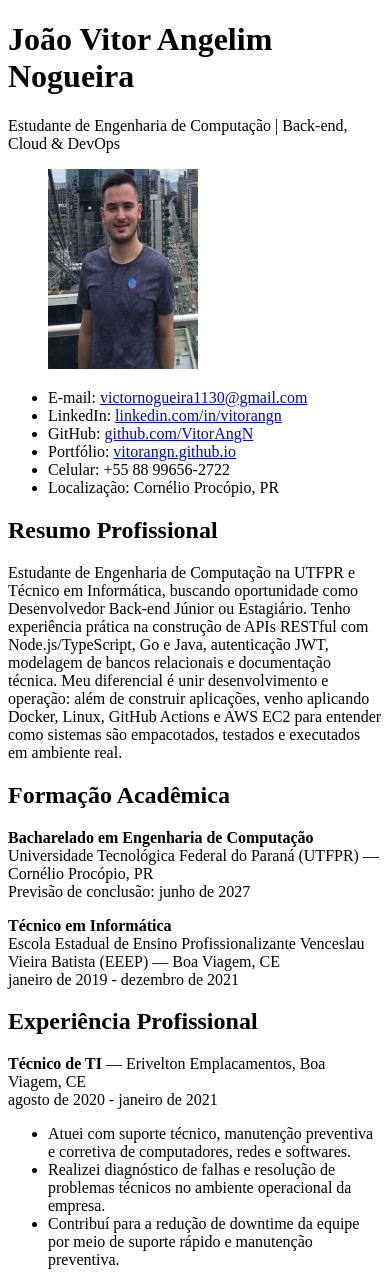
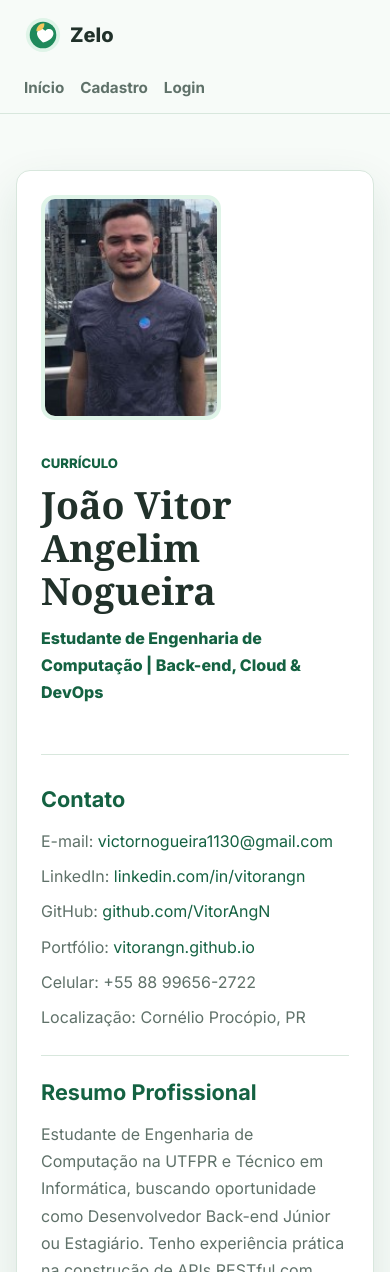
Before and after one commit to fwlipebueno/zelo, a plain HTML site: page curriculo-joao.html in a window 390 px wide. Shown: the top 1272 px of the page. Drawn offline with Linux system fonts and the light colour scheme.

Commit message:
fix: align resume pages with zelo styles

```diff
--- a/css/style.css
+++ b/css/style.css
@@ -561,153 +561,120 @@ form .button {
   }
 }
 
-/* # Parte da Página do Currículo do João Vitor */
-
-.cv-page {
-  background: #f7fbf8;
-  color: #21312a;
-  padding: 2rem;
+.cv-main {
+  margin: 0 auto;
+  max-width: 980px;
+  padding: var(--space-2xl) var(--space-lg);
 }
 
-.cv-page main {
-  max-width: 900px;
-  margin: 0 auto;
+.cv-card {
+  background: var(--color-surface);
+  border: 1px solid var(--color-border);
+  border-radius: var(--radius-medium);
+  box-shadow: var(--shadow-soft);
+  padding: var(--space-xl);
 }
 
-.cv-page #cabecalho-principal {
-  max-width: 900px;
-  margin: 0 auto 1.5rem;
-  padding: 2rem;
-  text-align: center;
-  background: #ffffff;
-  border: 1px solid #d8e7dd;
-  border-radius: 14px;
-  box-shadow: 0 18px 45px rgba(25, 84, 58, 0.12);
+.cv-header {
+  align-items: center;
+  border-bottom: 1px solid var(--color-border);
+  display: grid;
+  gap: var(--space-xl);
+  grid-template-columns: 180px 1fr;
+  margin-bottom: var(--space-xl);
+  padding-bottom: var(--space-xl);
 }
 
-.cv-page #cabecalho-principal h1 {
+.cv-photo {
   margin: 0;
-  color: #21312a;
-  font-family: Georgia, "Times New Roman", serif;
-  font-size: 2.4rem;
 }
 
-.cv-page #cabecalho-principal p {
-  margin: 0.5rem 0 0;
-  color: #146242;
-  font-weight: 700;
+.cv-photo img {
+  aspect-ratio: 4 / 5;
+  border: 4px solid var(--color-primary-light);
+  border-radius: var(--radius-medium);
+  object-fit: cover;
+  width: 100%;
 }
 
-.cv-page .container-perfil {
-  display: flex;
-  align-items: center;
-  gap: 1.5rem;
-  max-width: 900px;
-  margin: 0 auto 1.5rem;
-  padding: 1.5rem;
-  background: #ffffff;
-  border: 1px solid #d8e7dd;
-  border-radius: 14px;
-  box-shadow: 0 18px 45px rgba(25, 84, 58, 0.12);
+.cv-intro h1 {
+  margin-bottom: var(--space-sm);
 }
 
-.cv-page .container-perfil figure {
-  margin: 0;
-  flex-shrink: 0;
+.cv-intro p {
+  color: var(--color-primary-dark);
+  font-weight: 800;
 }
 
-.cv-page img[data-tipo="foto-cv"] {
-  width: 150px;
-  height: 200px;
-  object-fit: cover;
-  border-radius: 12px;
-  border: 3px solid #1f8a5b;
+.cv-section {
+  border-bottom: 1px solid var(--color-border);
+  margin-bottom: var(--space-lg);
+  padding-bottom: var(--space-lg);
 }
 
-.cv-page .container-perfil ul {
-  margin: 0;
-  padding-left: 1.2rem;
+.cv-section h2 {
+  color: var(--color-primary-dark);
+  font-size: 1.35rem;
 }
 
-.cv-page .secao-conteudo {
-  max-width: 900px;
-  margin: 0 auto 1.5rem;
-  padding: 1.5rem;
-  background: #ffffff;
-  border: 1px solid #d8e7dd;
-  border-radius: 14px;
-  box-shadow: 0 18px 45px rgba(25, 84, 58, 0.12);
+.cv-section h3 {
+  color: var(--color-text);
+  font-size: 1.08rem;
 }
 
-.cv-page .secao-conteudo h2 {
-  margin-bottom: 1rem;
-  padding-bottom: 0.5rem;
-  color: #146242;
-  font-size: 1.3rem;
-  border-bottom: 1px solid #d8e7dd;
+.cv-section strong {
+  color: var(--color-text);
 }
 
-.cv-page .secao-conteudo h3 {
-  margin-bottom: 0.3rem;
-  color: #21312a;
+.cv-list {
+  display: grid;
+  gap: var(--space-xs);
+  list-style: none;
+  margin: 0;
+  padding: 0;
 }
 
-.cv-page .projeto {
-  padding: 1rem 0;
-  border-bottom: 1px solid #d8e7dd;
+.cv-project {
+  border-top: 1px solid var(--color-border);
+  padding-top: var(--space-md);
 }
 
-.cv-page .projeto:last-child {
-  border-bottom: none;
+.cv-project + .cv-project {
+  margin-top: var(--space-lg);
 }
 
-.cv-page p,
-.cv-page li {
-  color: #5f7169;
-}
-
-.cv-page strong {
-  color: #21312a;
-}
-
-.cv-page a {
-  color: #146242;
-  font-weight: 700;
-}
-
-.cv-page a:hover {
-  color: #246b9f;
-}
-
-.cv-page .periodo-texto {
-  color: #5f7169;
+.cv-period {
+  color: var(--color-muted);
   font-size: 0.95rem;
 }
 
-.cv-page #rodape-cv {
-  max-width: 900px;
-  margin: 2rem auto 0;
-  padding: 1rem;
-  text-align: center;
-  color: #5f7169;
+.cv-footer {
+  align-items: center;
+  display: flex;
+  flex-wrap: wrap;
+  gap: var(--space-md);
+  justify-content: space-between;
 }
 
-/* Responsivo */
+.cv-footer p {
+  margin: 0;
+}
+
 @media (max-width: 700px) {
-  .cv-page {
-    padding: 1rem;
+  .cv-main {
+    padding-left: var(--space-md);
+    padding-right: var(--space-md);
   }
 
-  .cv-page #cabecalho-principal h1 {
-    font-size: 1.8rem;
+  .cv-card {
+    padding: var(--space-lg);
   }
 
-  .cv-page .container-perfil {
-    flex-direction: column;
-    text-align: center;
+  .cv-header {
+    grid-template-columns: 1fr;
   }
 
-  .cv-page .container-perfil ul {
-    text-align: left;
+  .cv-photo {
+    max-width: 180px;
   }
 }
--- a/curriculo-joao.html
+++ b/curriculo-joao.html
@@ -1,29 +1,44 @@
 <!DOCTYPE html>
-<html lang="pt-br">
+<html lang="pt-BR">
   <head>
     <meta charset="UTF-8">
     <meta name="viewport" content="width=device-width, initial-scale=1.0">
     <title>Curriculum Vitae - João Vitor Angelim Nogueira</title>
-
     <link rel="preconnect" href="https://fonts.googleapis.com">
     <link rel="preconnect" href="https://fonts.gstatic.com" crossorigin>
-    <link href="https://fonts.googleapis.com/css2?family=Fira+Code:wght@400;700&family=Inter:ital,wght@0,400;0,700;1,400&display=swap" rel="stylesheet">
-
-    <link rel="stylesheet" href="estilo.css">
+    <link href="https://fonts.googleapis.com/css2?family=Inter:wght@400;600;700;800&display=swap" rel="stylesheet">
+    <link rel="stylesheet" href="css/style.css">
   </head>
   <body class="cv-page">
-    <header id="cabecalho-principal">
-        <h1>João Vitor Angelim Nogueira</h1>
-        <p>Estudante de Engenharia de Computação | Back-end, Cloud & DevOps</p>
+    <header class="page-header">
+      <a class="brand" href="index.html" aria-label="Página inicial do Zelo">
+        <img src="assets/logo.svg" alt="" class="brand-logo">
+        <span>Zelo</span>
+      </a>
+
+      <nav class="main-nav" aria-label="Navegação principal">
+        <a href="index.html">Início</a>
+        <a href="cadastro.html">Cadastro</a>
+        <a href="login.html">Login</a>
+      </nav>
     </header>
 
-    <main>
-        <section class="container-perfil">
-            <figure>
-                <img src="figs/foto.jpg" alt="Foto de João Vitor" width="150" height="200" data-tipo="foto-cv">
+    <main class="cv-main">
+      <article class="cv-card">
+        <header class="cv-header">
+          <figure class="cv-photo">
+            <img src="assets/foto-joao.jpg" alt="Foto de João Victor Angelim">
           </figure>
+          <div class="cv-intro">
+            <span class="eyebrow">Currículo</span>
+            <h1 id="joao-name">João Vitor Angelim Nogueira</h1>
+            <p>Estudante de Engenharia de Computação | Back-end, Cloud & DevOps</p>
+          </div>
+        </header>
 
-            <ul>
+        <section class="cv-section" aria-labelledby="joao-contato">
+          <h2 id="joao-contato">Contato</h2>
+          <ul class="cv-list">
             <li>E-mail: <a href="mailto:victornogueira1130@gmail.com">victornogueira1130@gmail.com</a></li>
             <li>LinkedIn: <a href="https://www.linkedin.com/in/vitorangn" target="_blank" rel="noopener noreferrer">linkedin.com/in/vitorangn</a></li>
             <li>GitHub: <a href="https://github.com/VitorAngN" target="_blank" rel="noopener noreferrer">github.com/VitorAngN</a></li>
@@ -33,57 +48,57 @@
           </ul>
         </section>
 
-        <article class="secao-conteudo">
-            <h2>Resumo Profissional</h2>
+        <section class="cv-section" aria-labelledby="joao-resumo">
+          <h2 id="joao-resumo">Resumo Profissional</h2>
           <p>
-                Estudante de Engenharia de Computação na UTFPR e Técnico em Informática, buscando oportunidade como
-                Desenvolvedor Back-end Júnior ou Estagiário. Tenho experiência prática na construção de APIs RESTful
-                com Node.js/TypeScript, Go e Java, autenticação JWT, modelagem de bancos relacionais e documentação
-                técnica. Meu diferencial é unir desenvolvimento e operação: além de construir aplicações, venho aplicando
-                Docker, Linux, GitHub Actions e AWS EC2 para entender como sistemas são empacotados, testados e executados
+            Estudante de Engenharia de Computação na UTFPR e Técnico em
+            Informática, buscando oportunidade como Desenvolvedor Back-end
+            Júnior ou Estagiário. Tenho experiência prática na construção de
+            APIs RESTful com Node.js/TypeScript, Go e Java, autenticação JWT,
+            modelagem de bancos relacionais e documentação técnica. Meu
+            diferencial é unir desenvolvimento e operação: além de construir
+            aplicações, venho aplicando Docker, Linux, GitHub Actions e AWS EC2
+            para entender como sistemas são empacotados, testados e executados
             em ambiente real.
           </p>
-        </article>
+        </section>
 
-        <article class="secao-conteudo">
-            <h2>Formação Acadêmica</h2>
-
+        <section class="cv-section" aria-labelledby="joao-formacao">
+          <h2 id="joao-formacao">Formação Acadêmica</h2>
           <p>
             <strong>Bacharelado em Engenharia de Computação</strong><br>
-                Universidade Tecnológica Federal do Paraná (UTFPR) — Cornélio Procópio, PR<br>
-                <span class="periodo-texto">Previsão de conclusão: junho de 2027</span>
+            Universidade Tecnológica Federal do Paraná (UTFPR) — Cornélio
+            Procópio, PR<br>
+            <span class="cv-period">Previsão de conclusão: junho de 2027</span>
           </p>
-
           <p>
             <strong>Técnico em Informática</strong><br>
-                Escola Estadual de Ensino Profissionalizante Venceslau Vieira Batista (EEEP) — Boa Viagem, CE<br>
-                <span class="periodo-texto">janeiro de 2019 - dezembro de 2021</span>
+            Escola Estadual de Ensino Profissionalizante Venceslau Vieira
+            Batista (EEEP) — Boa Viagem, CE<br>
+            <span class="cv-period">janeiro de 2019 - dezembro de 2021</span>
           </p>
-        </article>
+        </section>
 
-        <article class="secao-conteudo">
-            <h2>Experiência Profissional</h2>
-
+        <section class="cv-section" aria-labelledby="joao-experiencia">
+          <h2 id="joao-experiencia">Experiência Profissional</h2>
           <p>
-                <strong>Técnico de TI</strong> — Erivelton Emplacamentos, Boa Viagem, CE<br>
-                <span class="periodo-texto">agosto de 2020 - janeiro de 2021</span>
+            <strong>Técnico de TI</strong> — Erivelton Emplacamentos, Boa
+            Viagem, CE<br>
+            <span class="cv-period">agosto de 2020 - janeiro de 2021</span>
           </p>
-
           <ul>
             <li>Atuei com suporte técnico, manutenção preventiva e corretiva de computadores, redes e softwares.</li>
             <li>Realizei diagnóstico de falhas e resolução de problemas técnicos no ambiente operacional da empresa.</li>
             <li>Contribuí para a redução de downtime da equipe por meio de suporte rápido e manutenção preventiva.</li>
           </ul>
-        </article>
+        </section>
 
-        <article class="secao-conteudo">
-            <h2>Projetos Relevantes</h2>
+        <section class="cv-section" aria-labelledby="joao-projetos">
+          <h2 id="joao-projetos">Projetos Relevantes</h2>
 
-            <section class="projeto">
+          <article class="cv-project">
             <h3>Sistema Corporativo de Helpdesk e Gestão de Chamados</h3>
-                <p>
-                    <strong>Tecnologias:</strong> Node.js, TypeScript, Express, MySQL, Docker, AWS EC2, GitHub Actions
-                </p>
+            <p><strong>Tecnologias:</strong> Node.js, TypeScript, Express, MySQL, Docker, AWS EC2, GitHub Actions</p>
             <p>
               <a href="https://github.com/VitorAngN/helpdesk-system" target="_blank" rel="noopener noreferrer">
                 github.com/VitorAngN/helpdesk-system
@@ -95,13 +110,11 @@
               <li>Containerizei a aplicação com Docker/Docker Compose e configurei pipeline de CI com GitHub Actions.</li>
               <li>Configurei ambiente Linux em AWS EC2 para hospedagem e validação prática de deploy da aplicação.</li>
             </ul>
-            </section>
+          </article>
 
-            <section class="projeto">
+          <article class="cv-project">
             <h3>Sistema de Faturamento em Microsserviços</h3>
-                <p>
-                    <strong>Tecnologias:</strong> Go, Angular, PostgreSQL, Docker
-                </p>
+            <p><strong>Tecnologias:</strong> Go, Angular, PostgreSQL, Docker</p>
             <p>
               <a href="https://github.com/VitorAngN/invoice-microservices-go" target="_blank" rel="noopener noreferrer">
                 github.com/VitorAngN/invoice-microservices-go
@@ -113,13 +126,11 @@
               <li>Apliquei retry automático, fallback HTTP 503, transações ACID, rollback e lock atômico para lidar com operações concorrentes.</li>
               <li>Desenvolvi interface em Angular com RxJS e gerenciamento reativo de estado.</li>
             </ul>
-            </section>
+          </article>
 
-            <section class="projeto">
+          <article class="cv-project">
             <h3>Plataforma Integrada de Segurança Pública</h3>
-                <p>
-                    <strong>Tecnologias:</strong> React, TypeScript, Google Maps API
-                </p>
+            <p><strong>Tecnologias:</strong> React, TypeScript, Google Maps API</p>
             <p>
               <a href="https://github.com/VitorAngN/urbanShield" target="_blank" rel="noopener noreferrer">
                 github.com/VitorAngN/urbanShield
@@ -129,13 +140,11 @@
               <li>Desenvolvi dashboard interativo para monitoramento urbano em tempo real.</li>
               <li>Implementei cálculo de proximidade com Haversine e integração com mapas para visualização de ocorrências, rotas e despacho de veículos.</li>
             </ul>
-            </section>
+          </article>
 
-            <section class="projeto">
+          <article class="cv-project">
             <h3>CPU Emulator</h3>
-                <p>
-                    <strong>Tecnologias:</strong> C++
-                </p>
+            <p><strong>Tecnologias:</strong> C++</p>
             <p>
               <a href="https://github.com/VitorAngN/oldCPUEmulator" target="_blank" rel="noopener noreferrer">
                 github.com/VitorAngN/oldCPUEmulator
@@ -145,12 +154,11 @@
               <li>Desenvolvi um emulador CHIP-8 em C++ para consolidar fundamentos de arquitetura de computadores.</li>
               <li>Implementei ciclo Fetch/Decode/Execute, leitura de registradores, timers e gerenciamento de memória simulada.</li>
             </ul>
+          </article>
         </section>
-        </article>
 
-        <article class="secao-conteudo">
-            <h2>Habilidades Técnicas</h2>
-
+        <section class="cv-section" aria-labelledby="joao-habilidades">
+          <h2 id="joao-habilidades">Habilidades Técnicas</h2>
           <ul>
             <li><strong>Back-end:</strong> Node.js, TypeScript, Express, Java, Go, APIs RESTful, JWT, Bcrypt, Postman.</li>
             <li><strong>Banco de Dados:</strong> PostgreSQL, MySQL, Prisma, modelagem relacional, transações ACID, rollback e lock atômico.</li>
@@ -159,21 +167,22 @@
             <li><strong>Front-end de apoio:</strong> React, Angular, HTML5 e CSS3.</li>
             <li><strong>Fundamentos:</strong> Programação Orientada a Objetos, Estruturas de Dados, Clean Architecture e documentação técnica.</li>
           </ul>
-        </article>
+        </section>
 
-        <article class="secao-conteudo">
-            <h2>Idiomas</h2>
-
+        <section class="cv-section" aria-labelledby="joao-idiomas">
+          <h2 id="joao-idiomas">Idiomas</h2>
           <ul>
             <li>Português: Nativo</li>
             <li>Inglês: Avançado — C1</li>
             <li>Espanhol: Intermediário — B1</li>
           </ul>
+        </section>
+
+        <footer class="cv-footer">
+          <p>Curriculum Vitae atualizado em maio de 2026</p>
+          <a class="button secondary-button" href="index.html">Voltar para a página principal</a>
+        </footer>
       </article>
-
-        <footer id="rodape-cv">
-            <p>Curriculum Vitae atualizado em maio de 2026</p>
-        </footer>
     </main>
   </body>
 </html>
```
Also changed, not shown: curriculo-felipe.html (+24 -21 lines), assets/foto-felipe.jpg (added), assets/foto-joao.jpg (renamed from figs/foto.jpg). Lines whose indentation alone changed are shown as unchanged.
